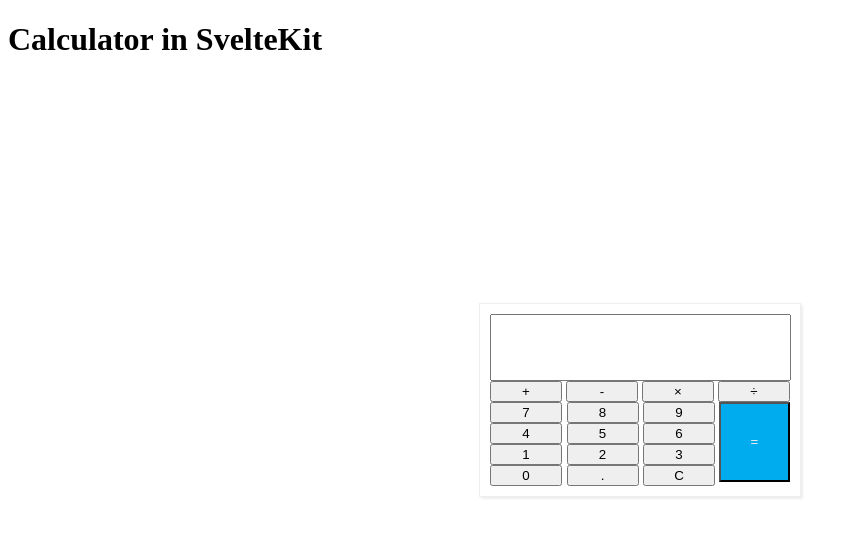
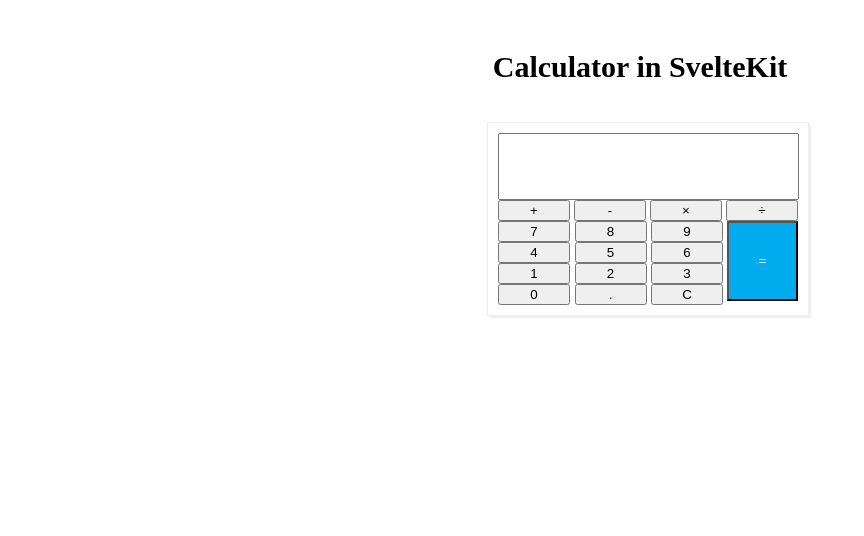
Before and after one commit to ecodivilas/calculator_app_svelte, a SvelteKit app: page / in a window 1280 px wide. Shown: the top 536 px of the page, without its empty margins (0-864 px from the left). Built offline with nearby package versions, Linux system fonts and the light colour scheme.

Commit message:
fix: center the calculator

```diff
--- a/src/routes/+page.svelte
+++ b/src/routes/+page.svelte
@@ -56,6 +56,7 @@
 
 <br />
 
+<div class="container">
 	<div class="calculator">
 		<input type="text" bind:value={console} readonly="true" />
 		<div class="buttons">
@@ -188,13 +189,21 @@
 			</div>
 		</div>
 	</div>
+</div>
 
 <style>
+	h1 {
+		margin-top: 50px;
+		text-align: center;
+		font-size: 30px;
+	}
+	.container {
+		display: flex;
+		justify-content: center;
+		align-items: center;
+		width: 100vw;
+	}
 	.calculator {
-		position: absolute;
-		top: 50%;
-		left: 50%;
-		transform: translate(-50%, -50%);
 		width: 300px;
 		border: 1px solid #eee;
 		box-shadow: 2px 2px 2px #eee;
```
Lines whose indentation alone changed are shown as unchanged.
